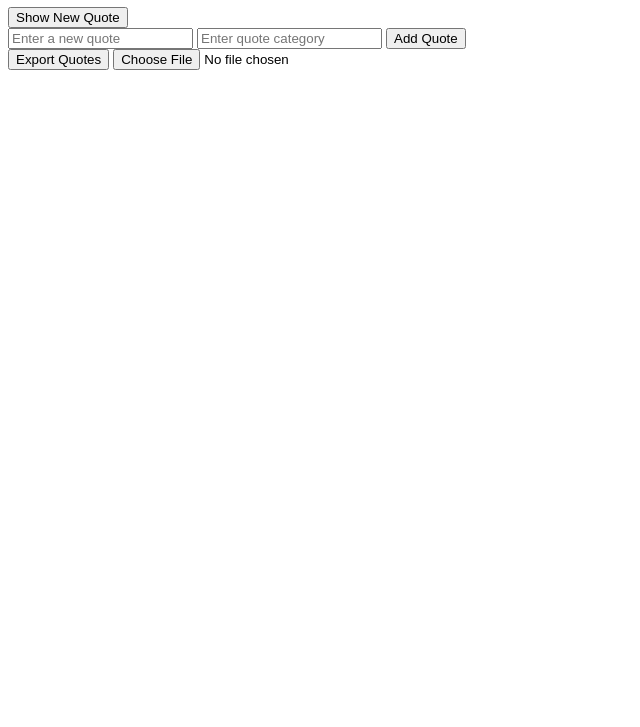
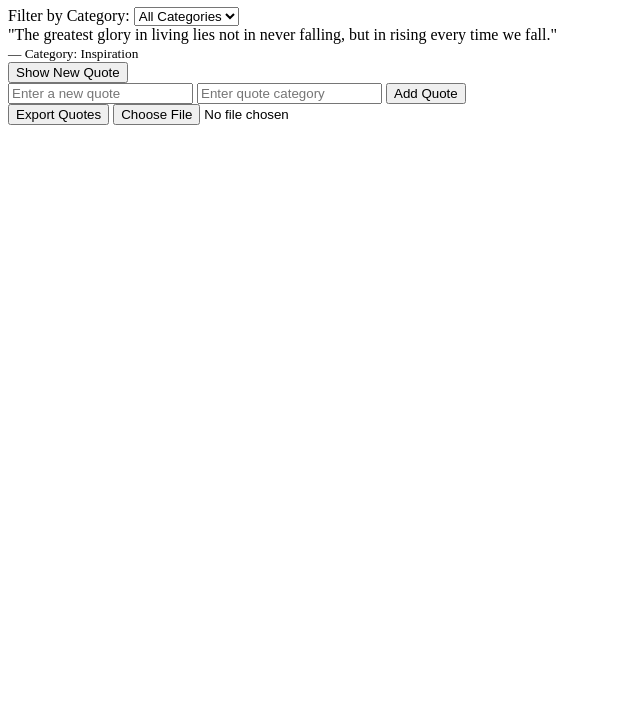
Before and after one commit to IginlaIsrael/alx_fe_javascript, a plain HTML site: page dom-manipulation/index.html in a window 1280 px wide. Shown: the part 73-800 px from the top of the page, without its empty margins (0-640 px from the left). Drawn offline with Linux system fonts and the light colour scheme.

Commit message:
finishing the third task

```diff
--- a/dom-manipulation/index.html
+++ b/dom-manipulation/index.html
@@ -7,6 +7,13 @@
 </head>
 <body>
     <h1>Dynamic Quote Generator</h1>
+
+    <!-- Category filter dropdown -->
+    <label for="categoryFilter">Filter by Category:</label>
+    <select id="categoryFilter" onchange="filterQuotes()">
+        <option value="all">All Categories</option>
+        <!-- Dynamically populated categories will go here -->
+    </select>
 
     <!-- Display a random quote -->
     <div id="quoteDisplay"></div>
--- a/dom-manipulation/script.js
+++ b/dom-manipulation/script.js
@@ -30,6 +30,7 @@ let quotes = JSON.parse(localStorage.getItem("quotes")) || [
     if (newQuoteText.trim() !== "" && newQuoteCategory.trim() !== "") {
       quotes.push({ text: newQuoteText, category: newQuoteCategory });
       saveQuotes(); // Save the updated quotes array to localStorage
+      populateCategories(); // Update categories if a new one is added
       alert("New quote added successfully!");
 
       // Clear input fields after adding the new quote
@@ -38,6 +39,50 @@ let quotes = JSON.parse(localStorage.getItem("quotes")) || [
     } else {
       alert("Please fill in both the quote text and the category.");
     }
+  }
+
+  // Function to populate the category dropdown dynamically
+  function populateCategories() {
+    const categoryFilter = document.getElementById("categoryFilter");
+    const uniqueCategories = [...new Set(quotes.map(quote => quote.category))];
+
+    // Clear previous options
+    categoryFilter.innerHTML = '<option value="all">All Categories</option>';
+
+    // Add unique categories to the dropdown
+    uniqueCategories.forEach(category => {
+      const option = document.createElement("option");
+      option.value = category;
+      option.textContent = category;
+      categoryFilter.appendChild(option);
+    });
+  }
+
+  // Function to filter quotes based on the selected category
+  function filterQuotes() {
+    const selectedCategory = document.getElementById("categoryFilter").value;
+    const filteredQuotes = selectedCategory === 'all'
+      ? quotes
+      : quotes.filter(quote => quote.category === selectedCategory);
+
+    // Display the first filtered quote (or message if no quotes)
+    const quoteDisplay = document.getElementById("quoteDisplay");
+    if (filteredQuotes.length > 0) {
+      const firstQuote = filteredQuotes[0];
+      quoteDisplay.innerHTML = `"${firstQuote.text}"<br><small>— Category: ${firstQuote.category}</small>`;
+    } else {
+      quoteDisplay.innerHTML = "No quotes found for this category.";
+    }
+
+    // Save the selected category to localStorage
+    localStorage.setItem("selectedCategory", selectedCategory);
+  }
+
+  // Function to load the last selected category filter from localStorage
+  function loadSelectedCategory() {
+    const selectedCategory = localStorage.getItem("selectedCategory") || "all";
+    document.getElementById("categoryFilter").value = selectedCategory;
+    filterQuotes(); // Apply the filter immediately based on the saved category
   }
 
   // Function to export quotes as a JSON file
@@ -64,6 +109,7 @@ let quotes = JSON.parse(localStorage.getItem("quotes")) || [
         if (Array.isArray(importedQuotes)) {
           quotes.push(...importedQuotes);
           saveQuotes(); // Save the updated quotes to localStorage
+          populateCategories(); // Update categories
           alert('Quotes imported successfully!');
         } else {
           alert('Invalid JSON format.');
@@ -80,6 +126,9 @@ let quotes = JSON.parse(localStorage.getItem("quotes")) || [
 
   // Load the last viewed quote from sessionStorage (if available)
   window.onload = function () {
+    populateCategories();  // Populate the category dropdown on page load
+    loadSelectedCategory(); // Load and apply the last selected category filter
+
     const lastQuote = JSON.parse(sessionStorage.getItem("lastQuote"));
     if (lastQuote) {
       const quoteDisplay = document.getElementById("quoteDisplay");
```
